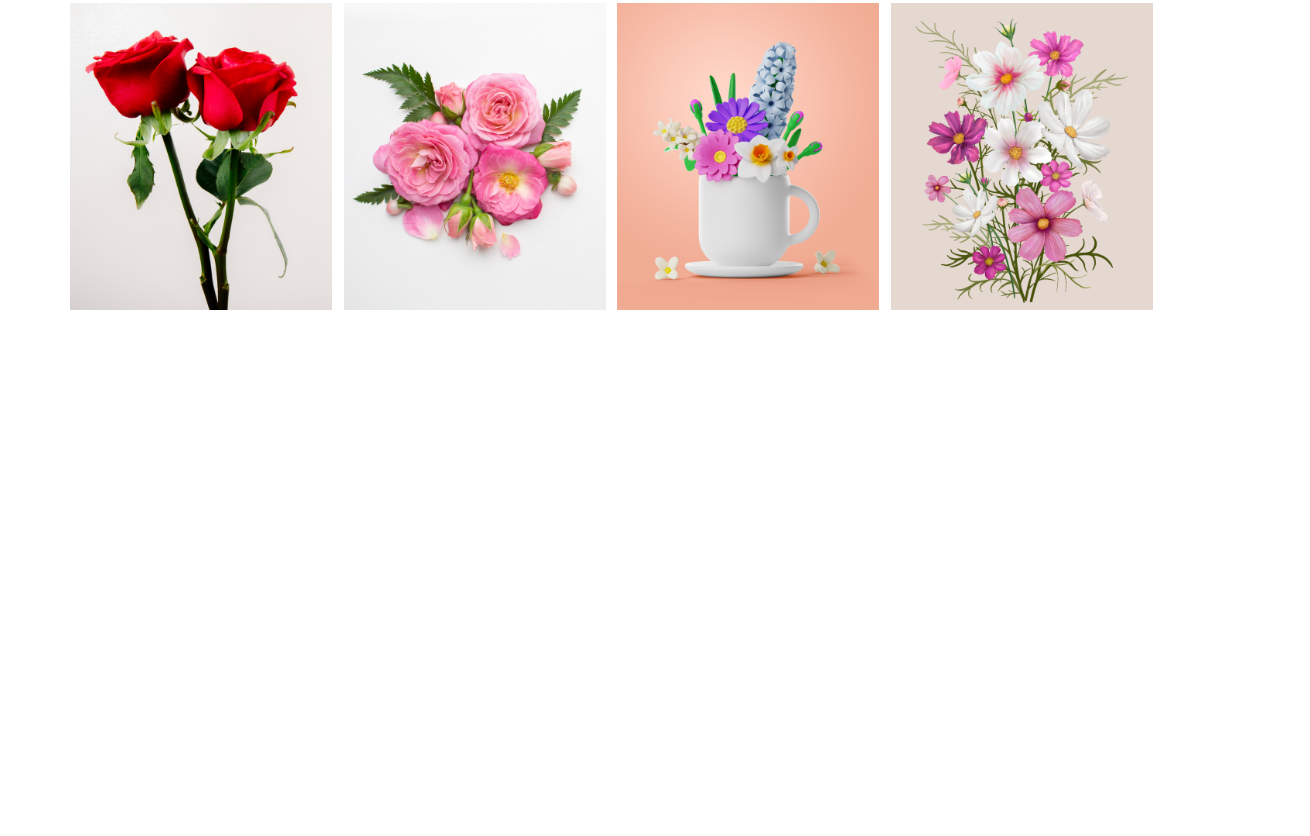
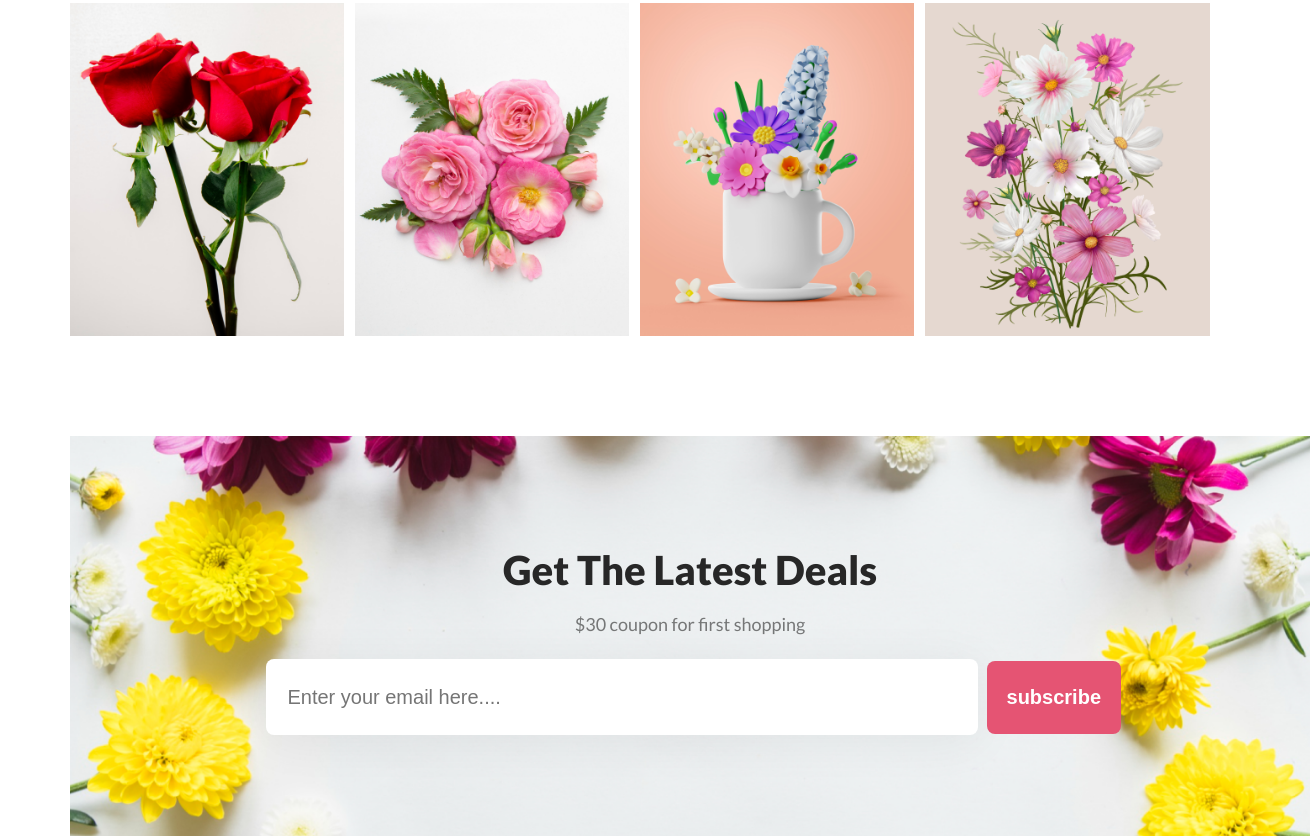
Before and after one commit to sabbir6083/assignment-1, a plain HTML site: page index.html in a window 1280 px wide. Shown: the part 2079-2915 px from the top of the page, 1310 px wide, since content can reach past the window. Before the commit the page ends 2392 px from the top, so only its background shows below. Drawn offline with Linux system fonts and the light colour scheme.

Commit message:
subscribe section

```diff
--- a/index.html
+++ b/index.html
@@ -84,5 +84,22 @@
         </div>
     </section>
 
+    <section class="subscribe">
+        <div class="container">
+            <div class="subscribe-container">
+                <div class="mid-content">
+                    <h3 class="section-heading">Get The Latest Deals</h3>
+                <p class="section-description">
+                    $30 coupon for first shopping </p>
+                <form class="sub-form" action="">
+                    <input type="email" name="e-mail" id="e-mail" placeholder="Enter your email here....">
+                    <input type="submit" value="subscribe">
+                </form>
+                </div>
+
+            </div>
+        </div>
+    </section>
+
 </body>
 </html>
--- a/style/style.css
+++ b/style/style.css
@@ -226,23 +226,23 @@ margin-top: 15px;
 }
 
 .img-box-1{
-    width: 23%;
+    width: 24%;
 
 }
 
 .img-box-2{
 
-    width: 23%;
+    width: 24%;
     margin-left: 1%;
 }
 
 .img-box-3{
-    width: 23%;
+    width: 24%;
     margin-left: 1%;
 }
 
 .img-box-4{
-    width: 23%;
+    width: 25%;
     margin-left: 1%;
 }
 
@@ -251,3 +251,51 @@ margin-top: 15px;
     height: 100%;
     object-fit: cover;
 }
+
+/* subscribe form area */
+
+.subscribe-container{
+    height: 300px;
+    width: 100%;
+    background: url(https://raw.githubusercontent.com/sabbir6083/assignment-1/main/images/Rectangle%209.png)no-repeat center center;
+    background-size: cover;
+    margin-top: 100px;
+    padding: 50px;
+}
+
+.mid-content {
+    margin-top: 60px;
+}
+
+.sub-form{
+    width: 862px;
+    margin: auto;
+    text-align: end;
+    margin-top: 20px;
+}
+
+input#e-mail {
+    padding: 10px;
+    padding: 10px;
+    font-size: 20px;
+    width: 670px;
+    height: 64px;
+    border-radius: 8px;
+    background: #FFF;
+    border: none;
+    box-shadow: 0px 6px 50px 0px rgba(0, 0, 0, 0.06);
+    padding: 6px 21px;
+}
+
+
+input[type="submit"] {
+    border-radius: 8px;
+    background: #E55473;
+    border: none;
+    padding: 25px 20px;
+    color: #FFF;
+    font-size: 20px;
+    font-style: normal;
+    font-weight: 700;
+    margin-left: 5px;
+}
```
